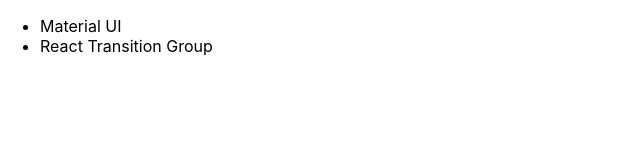
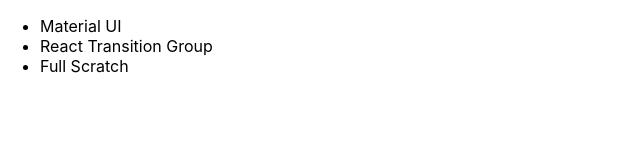
Before and after one commit to shimech/drawer-sample, a Next.js app: page / in a window 1280 px wide. Shown: the top 160 px of the page, without its empty margins (0-640 px from the left). Built offline with nearby package versions, Linux system fonts and the light colour scheme.

Commit message:
/full-scratch作成

```diff
--- a/pages/index.tsx
+++ b/pages/index.tsx
@@ -20,6 +20,11 @@
             <a>React Transition Group</a>
           </Link>
         </li>
+        <li>
+          <Link href="/full-scratch">
+            <a>Full Scratch</a>
+          </Link>
+        </li>
       </ul>
     </main>
   </>
```
Also changed, not shown: pages/full-scratch.tsx (added, +7 -0 lines).
